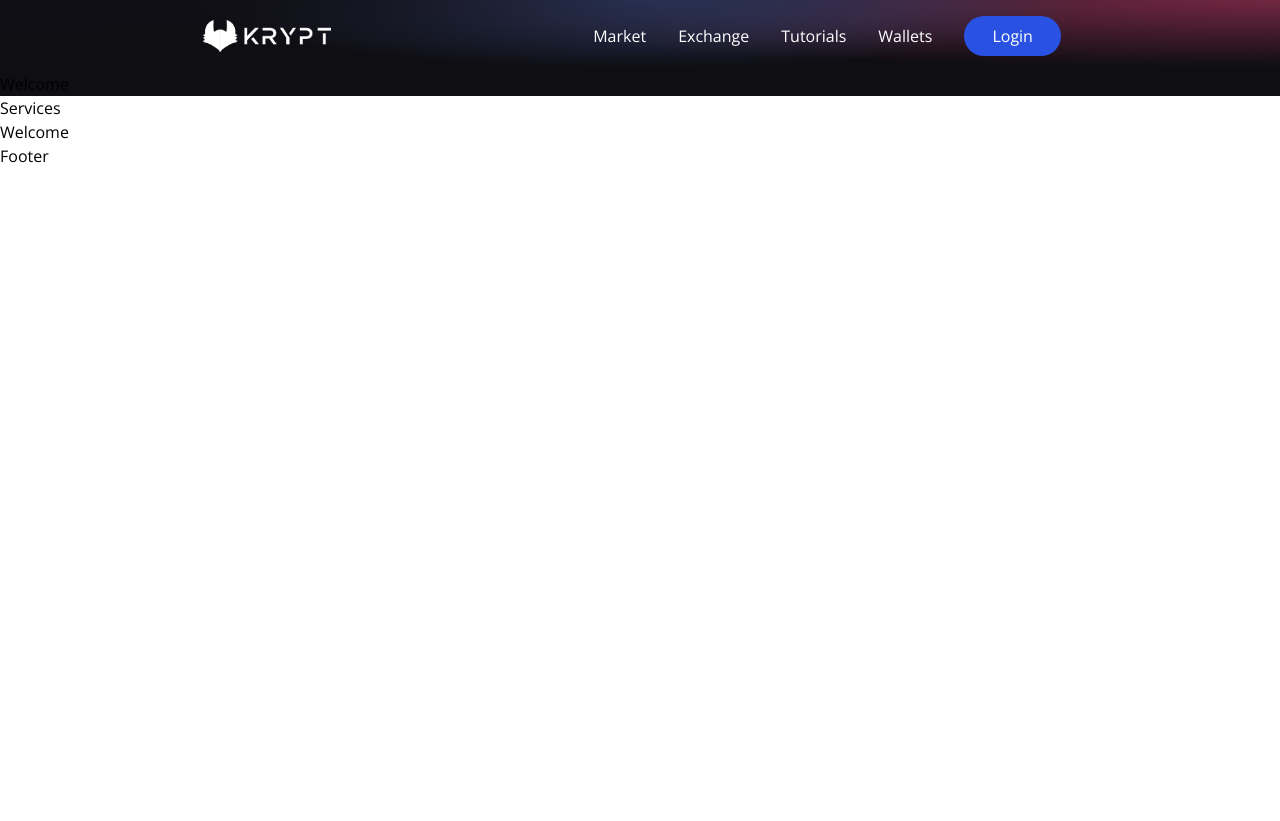
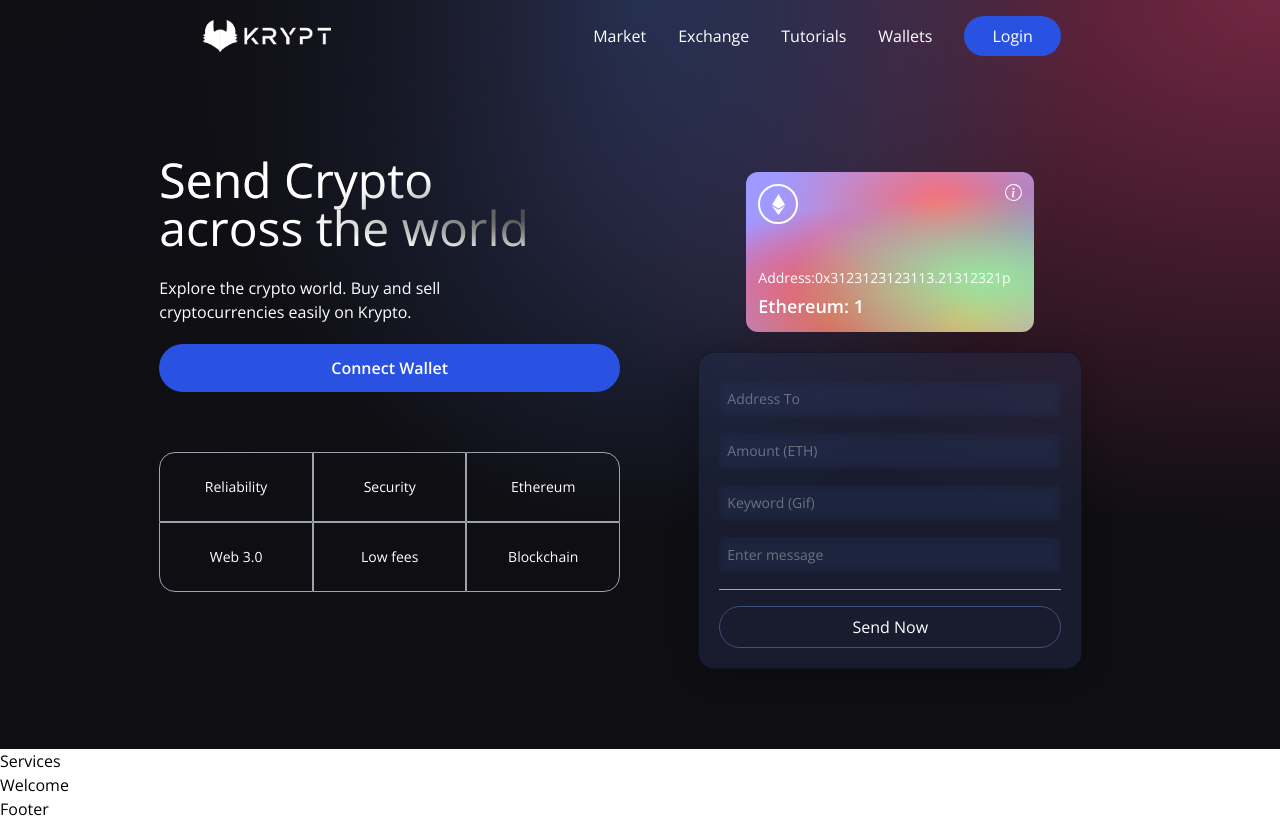
Before and after one commit to Denis-Dinkov/Krypt, a React (Vite) app in the folder client/: page / in a window 1280 px wide. Before the commit the page ends 800 px from the top, so only its background shows below. Built offline with nearby package versions, Linux system fonts and the light colour scheme.

Commit message:
Welcome section

```diff
--- a/client/package.json
+++ b/client/package.json
@@ -10,6 +10,7 @@
     "preview": "vite preview"
   },
   "dependencies": {
+    "@tailwindcss/forms": "^0.5.7",
     "ethers": "^6.11.1",
     "react": "^18.2.0",
     "react-dom": "^18.2.0",
--- a/client/src/components/Loader.jsx
+++ b/client/src/components/Loader.jsx
@@ -1,5 +1,9 @@
 const Loader = () => {
-  return <h1>Loader</h1>;
+  return (
+    <div className="flex justify-center items-center py-3">
+      <div className="animate-spin rounded-full h-32 w-32 border-b-2 border-red-700" />
+    </div>
+  );
 };
 
 export default Loader;
--- a/client/src/components/Welcome.jsx
+++ b/client/src/components/Welcome.jsx
@@ -1,5 +1,120 @@
+import { AiFillPlayCircle } from "react-icons/ai";
+import { SiEthereum } from "react-icons/si";
+import { BsInfoCircle } from "react-icons/bs";
+
+import { Loader } from "./";
+
+const commonStyles =
+  "min-h-[70px] sm:px-0 px-2 sm:min-w-[120px] flex justify-center items-center border-[0.5px] border-gray-400 text-sm font-light text-white";
+
+const Input = ({ placeholder, name, type, value, handleChange }) => (
+  <input
+    placeholder={placeholder}
+    type={type}
+    step="0.0001"
+    value={value}
+    onChange={() => handleChange(e, name)}
+    className="my-2 w-full rounded-sm p-2 outline-none bg-transparent text-white border-none text-sm white-glassmorphism"
+  />
+);
+
 const Welcome = () => {
-  return <h1>Welcome</h1>;
+  const connectWallet = () => {};
+
+  const handleSubmit = () => {};
+
+  return (
+    <div className="flex w-full justify-center items-center">
+      <div className="flex mf:flex-row flex-col items-start justify-between md:p-20 py-12 px-4">
+        <div className="flex flex-1 justify-start flex-col mf:mr-10">
+          <h1 className="text-3xl sm:text-5xl text-white text-gradient py-1">
+            Send Crypto <br /> across the world
+          </h1>
+          <p className="text-left mt-5 text-white font-light md:w-9/12 w-11/12 text-base">
+            Explore the crypto world. Buy and sell cryptocurrencies easily on
+            Krypto.
+          </p>
+          <button
+            type="button"
+            onClick={connectWallet}
+            className="flex flex-row justify-center items-center my-5 bg-[#2952e3] p-3 rounded-full cursor-pointer hover:bg-[#2546bd]"
+          >
+            <p className="text-white text-base font-semibold">Connect Wallet</p>
+          </button>
+
+          <div className="grid sm:grid-cols-3 grid-col2 w-full mt-10">
+            <div className={`rounded-tl-2xl ${commonStyles}`}>Reliability</div>
+            <div className={commonStyles}>Security</div>
+            <div className={`rounded-tr-2xl ${commonStyles}`}>Ethereum</div>
+            <div className={`rounded-bl-2xl ${commonStyles}`}>Web 3.0</div>
+            <div className={commonStyles}>Low fees</div>
+            <div className={`rounded-br-2xl ${commonStyles}`}>Blockchain</div>
+          </div>
+        </div>
+        <div className="flex flex-col flex-1 items-center justify-start w-full mf:mt-0 mt-10">
+          <div className="p-3 justify-end items-start flex-col rounded-xl h-40 sm:w-72 w-full my-5 eth-card white-glassmorpism">
+            <div className="flex justify-between flex-col w-full h-full">
+              <div className="flex justify-between items-start">
+                <div className="w-10 h-10 rounded-full border-2 border-white flex justify-center items-center">
+                  <SiEthereum fontSize={21} color="#fff" />
+                </div>
+                <BsInfoCircle fontSize={17} color="#fff" />
+              </div>
+              <div>
+                <p className="text-white font-light text-sm">
+                  Address:0x3123123123113.21312321p
+                </p>
+                <p className="text-white font-semibold text-lg mt-1">
+                  Ethereum: 1
+                </p>
+              </div>
+            </div>
+          </div>
+
+          <div className="p-5 sm:w-96 w-full flex flex-col justify-start items-center blue-glassmorphism">
+            <Input
+              placeholder="Address To"
+              name="adressTo"
+              type="text"
+              handleChange={() => {}}
+            />
+            <Input
+              placeholder="Amount (ETH)"
+              name="amount"
+              type="number"
+              handleChange={() => {}}
+            />
+            <Input
+              placeholder="Keyword (Gif)"
+              name="keyword"
+              type="text"
+              handleChange={() => {}}
+            />
+            <Input
+              placeholder="Enter message"
+              name="message"
+              type="text"
+              handleChange={() => {}}
+            />
+
+            <div className="h-[1px] w-full bg-gray-400 my-2" />
+
+            {false ? (
+              <Loader />
+            ) : (
+              <button
+                type="button"
+                onClick={handleSubmit}
+                className="text-white w-full mt-2 border-[1px] p-2 border-[#3d4f7c] rounded-full cursor-pointer"
+              >
+                Send Now
+              </button>
+            )}
+          </div>
+        </div>
+      </div>
+    </div>
+  );
 };
 
 export default Welcome;
--- a/client/tailwind.config.js
+++ b/client/tailwind.config.js
@@ -1,8 +1,36 @@
 /** @type {import('tailwindcss').Config} */
 export default {
-  content: ["./index.html", "./src/**/*.{js,ts,jsx,tsx}"],
+  purge: ["./src/**/*.{js,jsx,ts,tsx}", "./public/index.html"],
+  mode: "jit",
+  darkMode: false, // or 'media' or 'class'
   theme: {
+    fontFamily: {
+      display: ["Open Sans", "sans-serif"],
+      body: ["Open Sans", "sans-serif"],
+    },
+    extend: {
+      screens: {
+        mf: "990px",
+      },
+      keyframes: {
+        "slide-in": {
+          "0%": {
+            "-webkit-transform": "translateX(120%)",
+            transform: "translateX(120%)",
+          },
+          "100%": {
+            "-webkit-transform": "translateX(0%)",
+            transform: "translateX(0%)",
+          },
+        },
+      },
+      animation: {
+        "slide-in": "slide-in 0.5s ease-out",
+      },
+    },
+  },
+  variants: {
     extend: {},
   },
-  plugins: [],
+  plugins: [require("@tailwindcss/forms")],
 };
```
Also changed, not shown: 1 other file (tests, documents, lock files or other folders).
